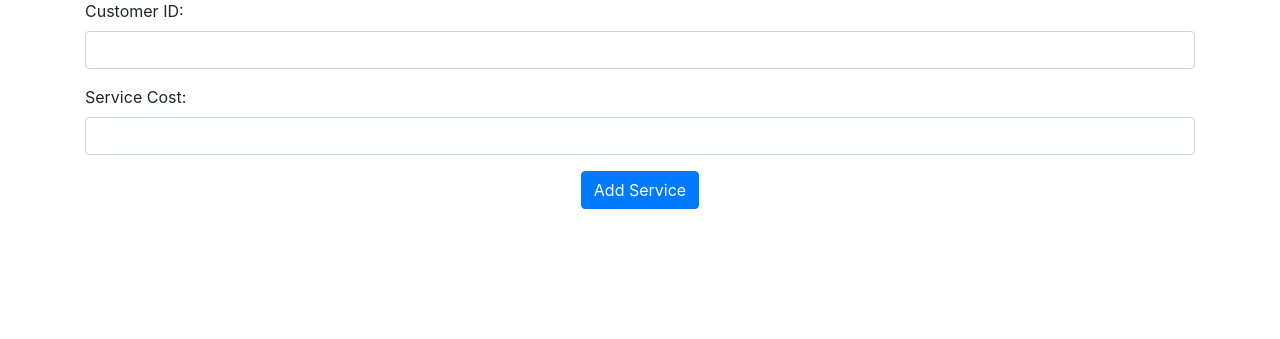
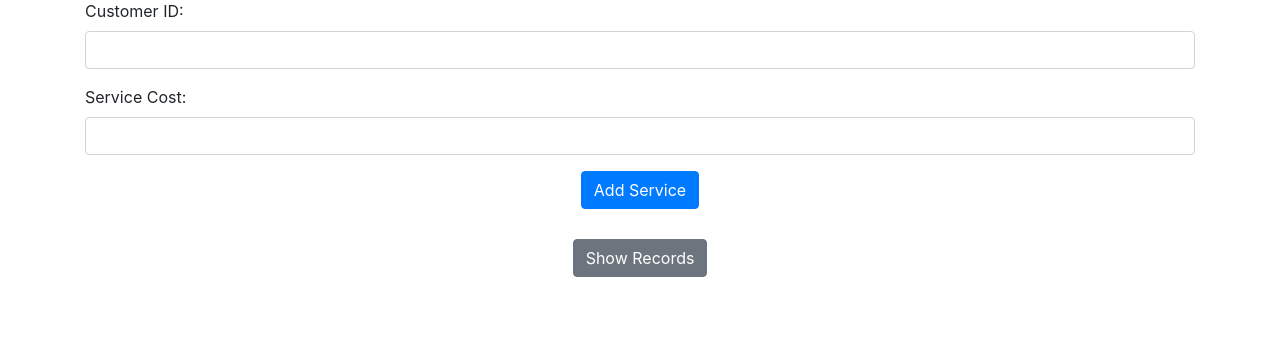
Before and after one commit to gBenninghoff/CustomerDatabase, a Flask app: page /service_record in a window 1280 px wide. Shown: the part 113-452 px from the top of the page. Run offline with Flask 3, Linux system fonts and the light colour scheme; a user stored in the database is signed in; data that the repository does not hold is empty; some libraries are stand-ins or nearby versions.

Commit message:
Adding the View Records Button

```diff
--- a/website/templates/service_record.html
+++ b/website/templates/service_record.html
@@ -21,4 +21,36 @@ Service Record
     <button type="submit" class="btn btn-primary">Add Service</button>
   </div>
 </form>
+
+<!-- Service Record Display Button and Table -->
+<div align="center" style="margin-top: 30px;">
+  <button id="serviceRecordBtn" class="btn btn-secondary">Show Records</button>
+</div>
+
+<table id="serviceRecordTable" class="table table-striped" style="display: none;">
+<thead>
+  <tr>
+    <th>Service ID</th>
+    <th>Customer ID</th>
+    <th>Service Cost</th>
+  </tr>
+</thead>
+<tbody>
+  {% for records in records %}
+  <tr>
+    <td>{{ records[0] }}</td>
+    <td>{{ records[1] }}</td>
+    <td>{{ records[2] }}</td>
+  </tr>
+  {% endfor %}
+</tbody>
+</table>
+
+<script>
+document.getElementById("serviceRecordBtn").addEventListener("click", function() {
+  document.getElementById("serviceRecordTable").style.display = "table";
+});
+</script>
+
+
 {% endblock %}
--- a/website/views.py
+++ b/website/views.py
@@ -121,4 +121,9 @@ def service_record():
         conn.commit()
         cursor.close()
 
-    return render_template("service_record.html", user=current_user)
+    cursor = conn.cursor()
+    cursor.execute("SELECT * FROM ServiceRecord")
+    records = cursor.fetchall()
+    cursor.close()
+
+    return render_template("service_record.html", user=current_user, records=records)
```
